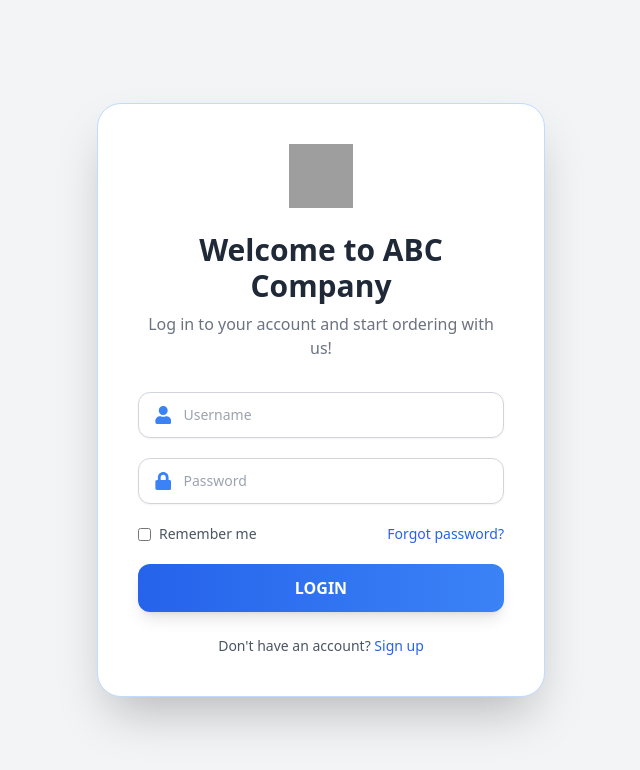
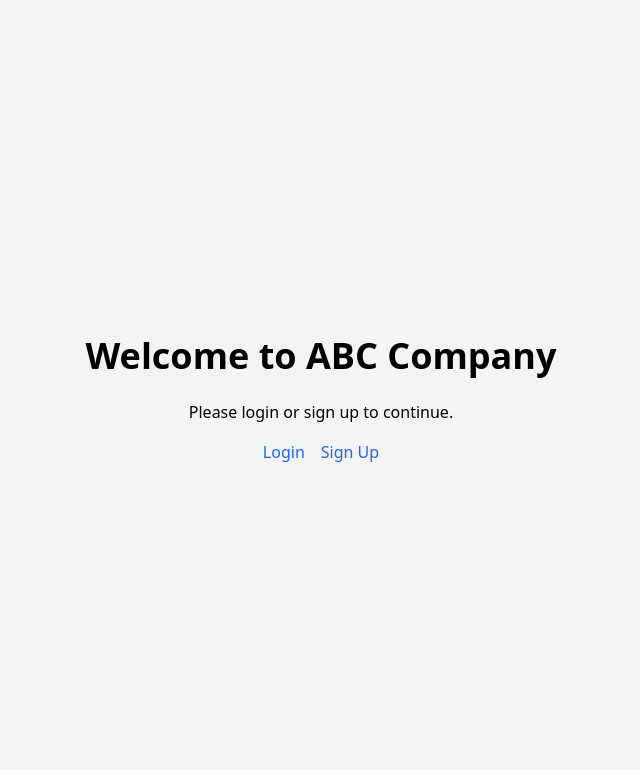
Before and after one commit to Saurabh240/courier-saas-portal, a React (Create React App) app in the folder frontend/: page / in a window 1280 px wide. Before the commit this address led to /login. Shown: the top 770 px of the page, without its empty margins (319-959 px from the left). Built offline with nearby package versions, Linux system fonts and the light colour scheme; grey boxes are pictures that could not be loaded.

Commit message:
Handle request completed

```diff
--- a/frontend/src/App.js
+++ b/frontend/src/App.js
@@ -4,9 +4,10 @@ import AdminDashboard from './pages/admin/AdminDashboard';
 import StaffDashboard from './pages/staff/StaffDashboard';
 import PartnerDashboard from './pages/partner/PartnerDashboard';
 import CustomerDashboard from './pages/customer/CustomerDashboard';
+import SignUp from './pages/SignUp';
+import Home from './pages/Home';  // Import the Home component
+import { AuthProvider, useAuth } from './context/AuthContext';
 import LoginPage from './pages/LoginPage';
-import SignUp from './pages/SignUp';
-import { AuthProvider, useAuth } from './context/AuthContext';
 
 // Protect routes based on role
 function PrivateRoute({ children, role }) {
@@ -14,13 +15,13 @@ function PrivateRoute({ children, role }) {
   return user && user.role === role ? children : <Navigate to="/login" />;
 }
 
-// Home route redirect logic
+// HomeRedirect component to show HomePage for non-logged users or redirect by role
 function HomeRedirect() {
   const { user } = useAuth();
 
-  if (!user) return <Navigate to="/login" />;
+  if (!user) return <Home />;  // Show public home if not logged in
 
-  // Redirect to specific dashboard based on user role
+  // Redirect logged-in users based on their role
   switch (user.role) {
     case 'ADMIN':
       return <Navigate to="/admin" />;
@@ -31,7 +32,7 @@ function HomeRedirect() {
     case 'CUSTOMER':
       return <Navigate to="/customer" />;
     default:
-      return <Navigate to="/login" />;
+      return <Navigate to="/" />;
   }
 }
 
@@ -40,20 +41,20 @@ function App() {
     <AuthProvider>
       <Router>
         <Routes>
-          {/* Redirect / to login or user-specific dashboard */}
+          {/* Root route */}
           <Route path="/" element={<HomeRedirect />} />
 
-          {/* Public Routes */}
+          {/* Public routes */}
           <Route path="/signup" element={<SignUp />} />
           <Route path="/login" element={<LoginPage />} />
 
-          {/* Private Routes */}
+          {/* Private routes */}
           <Route path="/admin" element={<PrivateRoute role="ADMIN"><AdminDashboard /></PrivateRoute>} />
           <Route path="/staff" element={<PrivateRoute role="STAFF"><StaffDashboard /></PrivateRoute>} />
           <Route path="/partner" element={<PrivateRoute role="DELIVERY_PARTNER"><PartnerDashboard /></PrivateRoute>} />
           <Route path="/customer" element={<PrivateRoute role="CUSTOMER"><CustomerDashboard /></PrivateRoute>} />
 
-          {/* Catch-All Fallback */}
+          {/* Catch-all fallback */}
           <Route path="*" element={<Navigate to="/" />} />
         </Routes>
       </Router>
--- /dev/null
+++ b/frontend/src/pages/Home.js
@@ -0,0 +1,21 @@
+import React from "react";
+import { Link } from "react-router-dom";
+
+const Home = () => {
+  return (
+    <div className="min-h-screen flex flex-col items-center justify-center bg-gray-100">
+      <h1 className="text-4xl font-bold mb-6">Welcome to ABC Company</h1>
+      <p className="mb-4">Please login or sign up to continue.</p>
+      <div className="space-x-4">
+        <Link to="/login" className="text-blue-600 hover:underline">
+          Login
+        </Link>
+        <Link to="/signup" className="text-blue-600 hover:underline">
+          Sign Up
+        </Link>
+      </div>
+    </div>
+  );
+};
+
+export default Home;
--- a/frontend/src/pages/LoginPage.js
+++ b/frontend/src/pages/LoginPage.js
@@ -1,28 +1,39 @@
 import React, { useState } from 'react';
-import { Link } from 'react-router-dom';
-import { useAuth } from '../context/AuthContext';
+import { Link, useNavigate } from 'react-router-dom';
+import axios from 'axios';
 import { FaUser, FaLock } from "react-icons/fa";
 
 const LoginPage = () => {
-  const [username, setUsername] = useState('');
+  const [email, setEmail] = useState(''); // updated to email for API compatibility
   const [password, setPassword] = useState('');
-  const { login } = useAuth();
+  const navigate = useNavigate();
 
-  const handleSubmit = (e) => {
+  const handleSubmit = async (e) => {
     e.preventDefault();
-    console.log('Logging in:', { username, password });
-    // login(username, password); // Uncomment this if using AuthContext logic
+    try {
+      const response = await axios.post('http://localhost:8080/api/users/login', {
+        email,
+        password
+      });
+
+      console.log('Login successful:', response.data);
+
+      // Optional: store token in localStorage if your backend sends it
+      // localStorage.setItem('token', response.data.token);
+
+      // Redirect after successful login
+      navigate('/dashboard'); // change to your actual route
+    } catch (error) {
+      console.error('Login error:', error.response?.data || error.message);
+      alert('Login failed. Please check your credentials.');
+    }
   };
 
   return (
     <div className="flex items-center justify-center min-h-screen bg-gray-100 px-4">
       <div className="w-full max-w-md bg-white rounded-3xl shadow-2xl border border-blue-200 p-10">
         <div className="flex justify-center mb-6">
-          <img
-            src="/logo.png" // Replace with your actual logo path
-            alt="Logo"
-            className="w-16 h-16"
-          />
+          <img src="/logo.png" alt="Logo" className="w-16 h-16" />
         </div>
 
         <h2 className="text-3xl font-extrabold text-center text-gray-800">
@@ -33,21 +44,21 @@ const LoginPage = () => {
         </p>
 
         <form onSubmit={handleSubmit} className="space-y-5">
-          {/* Username */}
+          {/* Email Input */}
           <div className="flex items-center gap-3 px-4 py-3 border border-gray-300 rounded-xl shadow-sm hover:border-blue-500 transition focus-within:ring-2 focus-within:ring-blue-400 bg-white">
             <FaUser className="text-blue-500 text-lg" />
             <input
-              type="text"
-              name="username"
-              value={username}
-              onChange={(e) => setUsername(e.target.value)}
-              placeholder="Username"
+              type="email"
+              name="email"
+              value={email}
+              onChange={(e) => setEmail(e.target.value)}
+              placeholder="Email"
               className="w-full bg-transparent outline-none text-sm"
               required
             />
           </div>
 
-          {/* Password */}
+          {/* Password Input */}
           <div className="flex items-center gap-3 px-4 py-3 border border-gray-300 rounded-xl shadow-sm hover:border-blue-500 transition focus-within:ring-2 focus-within:ring-blue-400 bg-white">
             <FaLock className="text-blue-500 text-lg" />
             <input
@@ -61,7 +72,6 @@ const LoginPage = () => {
             />
           </div>
 
-          {/* Remember Me and Forgot Password */}
           <div className="flex justify-between items-center text-sm text-gray-600">
             <label className="flex items-center">
               <input type="checkbox" className="mr-2 accent-blue-600" />
@@ -72,7 +82,6 @@ const LoginPage = () => {
             </Link>
           </div>
 
-          {/* Submit Button */}
           <button
             type="submit"
             className="w-full py-3 rounded-xl text-white font-semibold bg-gradient-to-r from-blue-600 to-blue-500 hover:from-blue-700 hover:to-blue-600 shadow-lg transition duration-300"
@@ -81,7 +90,6 @@ const LoginPage = () => {
           </button>
         </form>
 
-        {/* Link to Sign Up */}
         <div className="mt-6 text-center text-sm text-gray-600">
           Don't have an account?{' '}
           <Link to="/signup" className="text-blue-600 hover:underline">
--- a/frontend/src/pages/SignUp.js
+++ b/frontend/src/pages/SignUp.js
@@ -12,7 +12,7 @@ import {
 const SignUp = () => {
   const navigate = useNavigate();
   const [formData, setFormData] = useState({
-    fullName: "",
+    name: "",
     email: "",
     password: "",
     confirmPassword: "",
@@ -25,20 +25,39 @@ const SignUp = () => {
     setFormData({ ...formData, [name]: value });
   };
 
-  const handleSubmit = (e) => {
+  const handleSubmit = async (e) => {
     e.preventDefault();
+
     if (formData.password !== formData.confirmPassword) {
       alert("Passwords do not match");
       return;
     }
 
-    const routeMap = {
-      Admin: "/admin",
-      Staff: "/staff",
-      Customer: "/customer",
-      Partener: "/partner",
-    };
-    navigate(routeMap[formData.userType]);
+    try {
+      const response = await fetch("http://localhost:8080/api/users/register", {
+        method: "POST",
+        headers: {
+          "Content-Type": "application/json",
+        },
+        body: JSON.stringify({
+          name: formData.name,
+          email: formData.email,
+          password: formData.password,
+          role: "Customer", // Or any fixed/default role
+        }),
+      });
+
+      if (response.ok) {
+        alert("Signup successful!");
+        navigate("/login");
+      } else {
+        const errData = await response.json();
+        alert("Signup failed: " + (errData.message || "Server error"));
+      }
+    } catch (error) {
+      console.error("Error during signup:", error);
+      alert("Network error. Please try again later.");
+    }
   };
 
   const InputField = ({ icon: Icon, ...props }) => (
@@ -74,9 +93,9 @@ const SignUp = () => {
           <FaUserAlt className="text-blue-600" />
           <input
             type="text"
-            name="fullName"
+            name="name"
             placeholder="Full Name"
-            value={formData.fullName}
+            value={formData.name}
             onChange={handleChange}
             className="w-full bg-transparent outline-none text-sm"
             required
```
Also changed, not shown: 1 other file (tests, documents, lock files or other folders).
